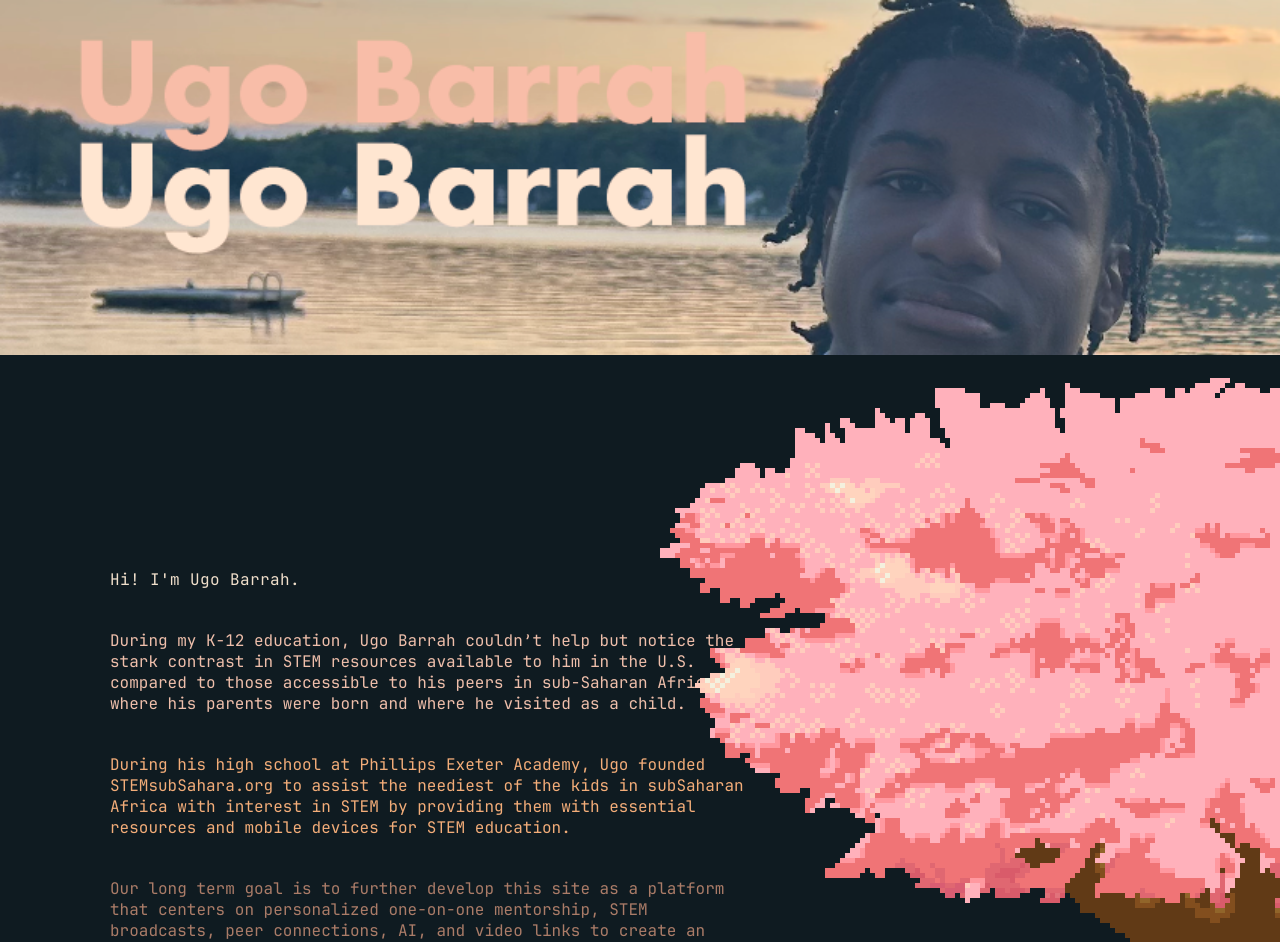
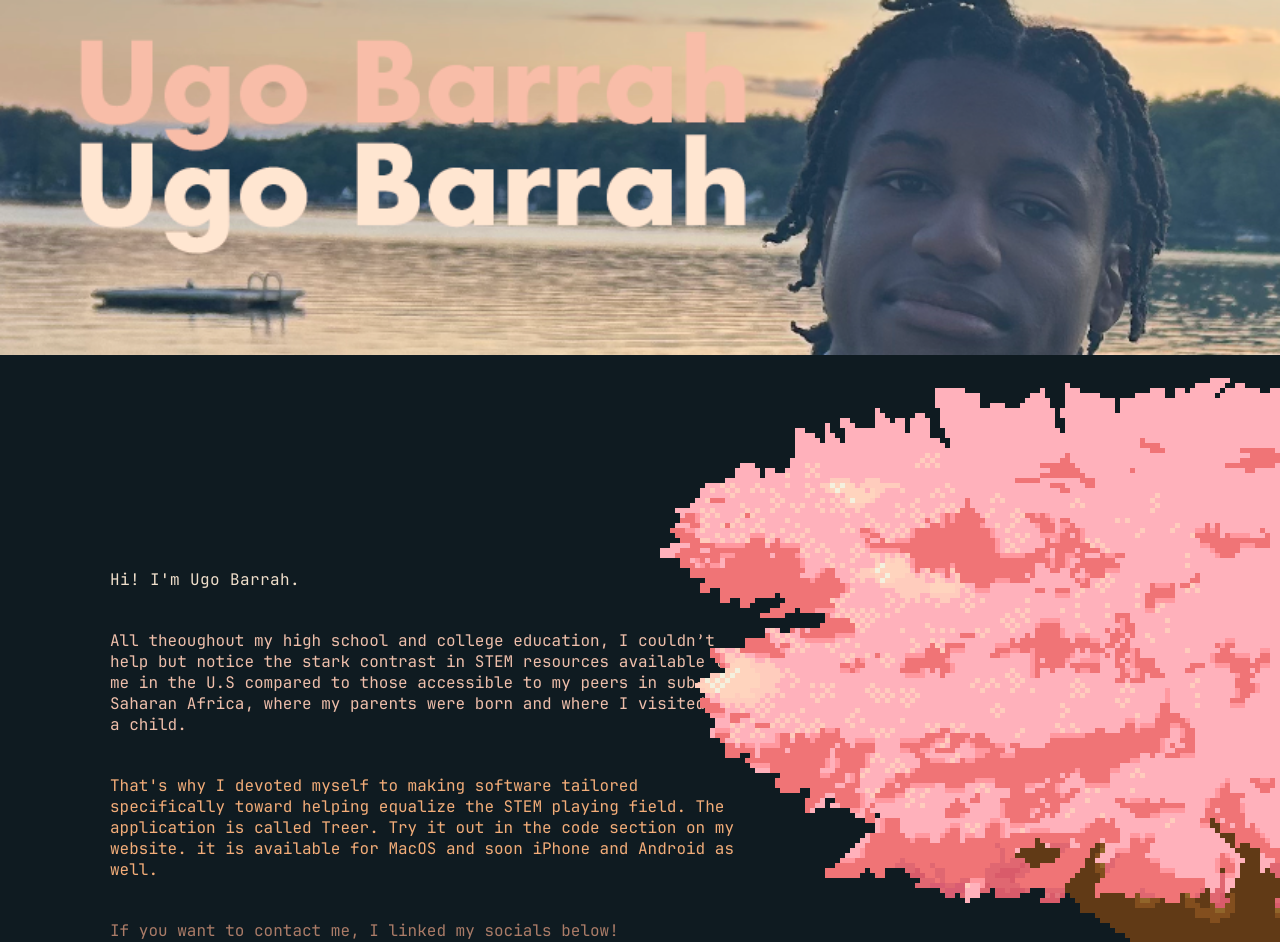
Before and after one commit to ubbarrah/ugobarrah, a React (Create React App) app: page / in a window 1280 px wide. Shown: the top 942 px of the page. Built offline with nearby package versions, Linux system fonts and the light colour scheme.

Commit message:
Update index.js

```diff
--- a/src/components/Home/index.js
+++ b/src/components/Home/index.js
@@ -30,26 +30,20 @@ const Home = () => {
             </div>
             <div className='sen2'>
 
-                During my K-12 education, Ugo Barrah couldn’t help but notice the stark contrast
-                in STEM resources available to him in the U.S. compared to those accessible to his
-                peers in sub-Saharan Africa, where his parents were born and where he visited as a child.
+                All theoughout my high school and college education, I couldn’t help but notice the stark contrast
+                in STEM resources available to me in the U.S compared to those accessible to my
+                peers in sub-Saharan Africa, where my parents were born and where I visited as a child.
 
             </div>
             <div className='sen3'>
-                During his high school at Phillips Exeter Academy, Ugo founded STEMsubSahara.org
-                to assist the neediest of the kids in subSaharan Africa with interest in STEM by
-                providing them with essential resources and mobile devices for STEM education.
-                {/* 私の趣味は外国語を勉強することです。- Japanese for "my hobby is learning foreign languages." */}
+               That's why I devoted myself to making software tailored specifically toward helping equalize the STEM playing field.
+               The application is called Treer. Try it out in the code section on my website. it is available for MacOS and soon iPhone and Android as well.
             </div>
             <div className='sen4'>
-                Our long term goal is to further develop this site as a platform that centers on personalized
-                one-on-one mentorship, STEM broadcasts, peer connections, AI, and video links to create an
-                interactive and supportive learning experience for the neediest of the kids in the subSaharan
-                to access STEM resources in rural communities where there no internet.
-
+                If you want to contact me, I linked my socials below!
             </div>
             <div className='sen5'>
-                If you want to contact me, I linked my socials below!
+
             </div>
 
 
```
